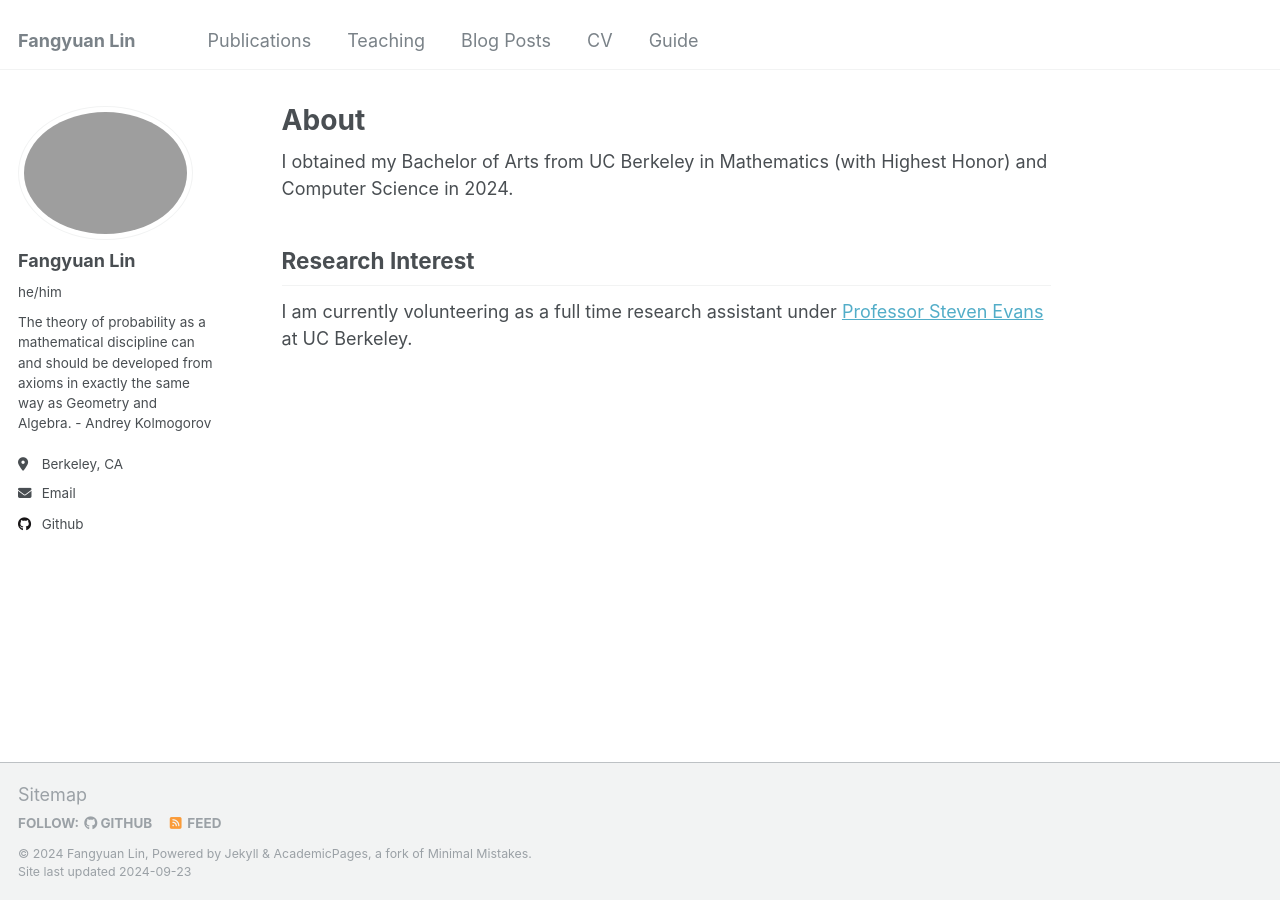
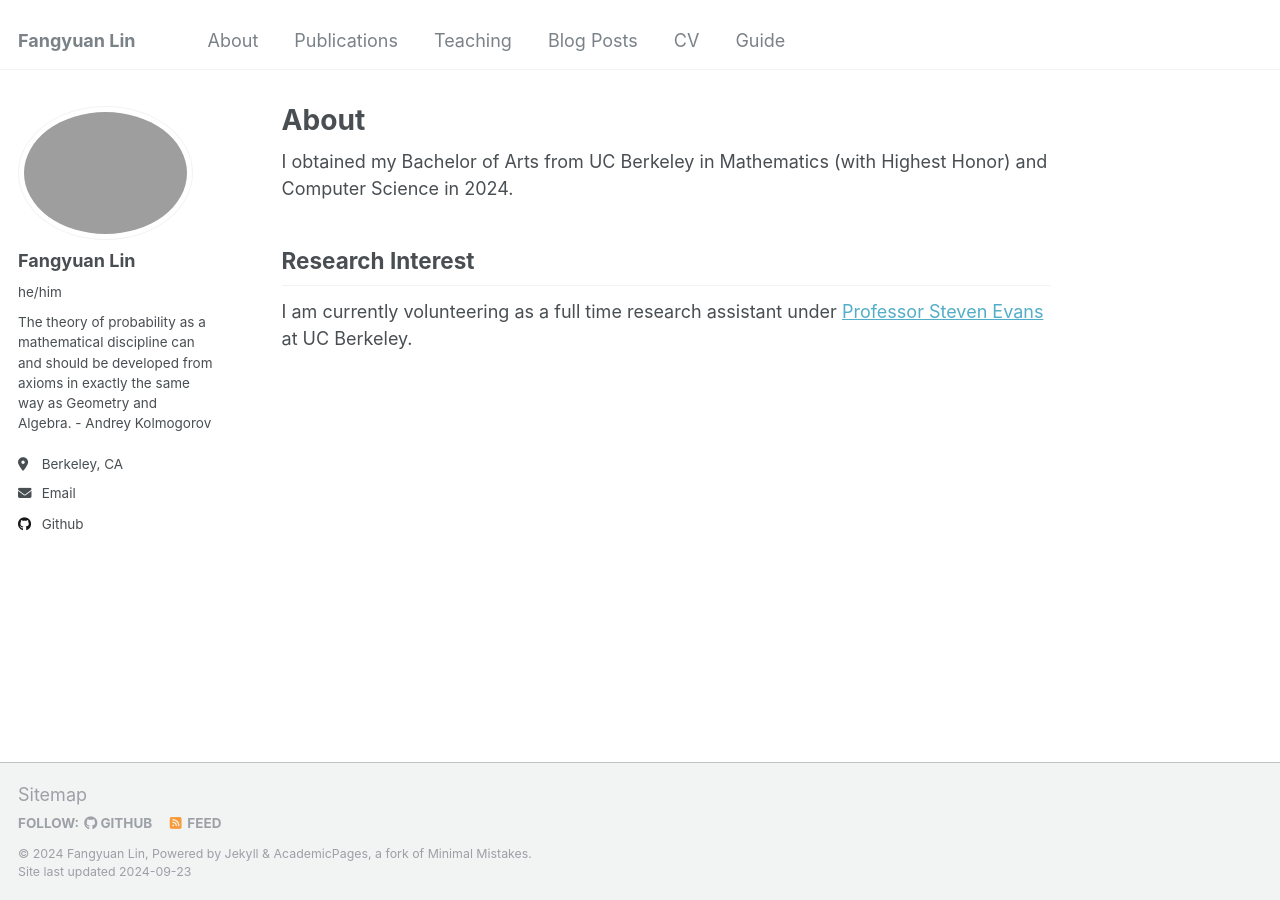
Before and after one commit to hongyingjia618/hongyingjia618.github.io, a Jekyll site: the page built from _pages/about.md, in a window 1280 px wide. Built offline with Jekyll 4.4.1, drawn with Linux system fonts in a browser that asks for light colours.

Commit message:
Update navigation.yml

```diff
--- a/_data/navigation.yml
+++ b/_data/navigation.yml
@@ -5,6 +5,8 @@
 # prevent it from being included in the site.
 
 main:
+  - title: "About"
+    url: /../
   - title: "Publications"
     url: /publications/
 
```
